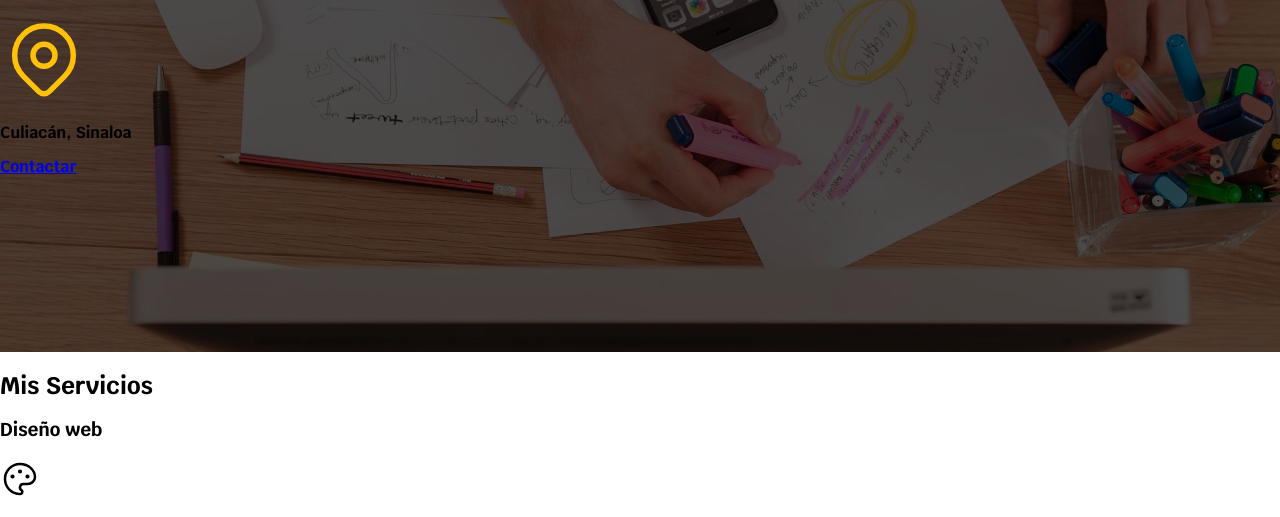
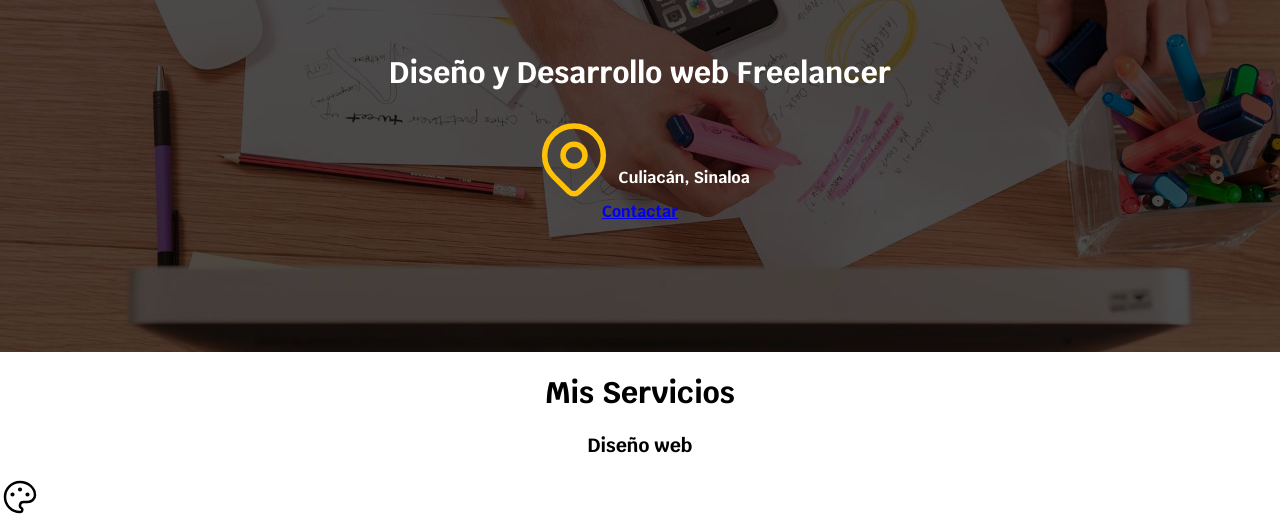
Before and after one commit to Irvingm0711/MiProyecto, a plain HTML site: page index.html in a window 1280 px wide. Shown: the part 234-751 px from the top of the page. Drawn offline with Linux system fonts and the light colour scheme.

Commit message:
Aplicando CSS a los Headings

```diff
--- a/css/styles.css
+++ b/css/styles.css
@@ -18,9 +18,19 @@ body {
   font-size: 16px; /* 1 rem = 10px*/
   font-family: "Krub", sans-serif;
 }
-.titulo {
+h1 {
+  font-size: 3.8rem;
+}
+h2 {
+  font-size: 2.8rem;
+}
+h3 {
+  font-size: 1.8rem;
+}
+h1,
+h2,
+h3 {
   text-align: center;
-  font-size: 3.8rem;
 }
 
 .titulo span {
@@ -80,4 +90,18 @@ body {
   background-color: rgb(0 0 0 / 70%);
   width: 100%;
   height: 100%;
+
+  display: flex;
+  flex-direction: column;
+  align-items: center;
+  justify-content: center; /*Estas 4 líneas de código se pueden reutilizar en todos los proyectos cuando se necesite alinear tanto vertical como horizontalmente*/
 }
+.contenido-hero h2,
+.contenido-hero p {
+  color: var(--blanco);
+}
+
+.ubicacion {
+  display: flex;
+  align-items: flex-end;
+}
--- a/index.html
+++ b/index.html
@@ -29,9 +29,10 @@
 
     <section class="hero">
       <div class="contenido-hero">
-             <h2 class="titulo">Diseño y Desarrollo web <span>Freelancer</span></h2>
+             <h2>Diseño y Desarrollo web <span>Freelancer</span></h2>
 
-      <svg
+      <div class="ubicacion">
+        <svg
         xmlns="http://www.w3.org/2000/svg"
         class="icon icon-tabler icon-tabler-map-pin"
         width="88"
@@ -50,6 +51,8 @@
         />
       </svg>
       <p>Culiacán, Sinaloa</p>
+      </div>
+
 
       <a href="#">Contactar</a>
       </div>
```
